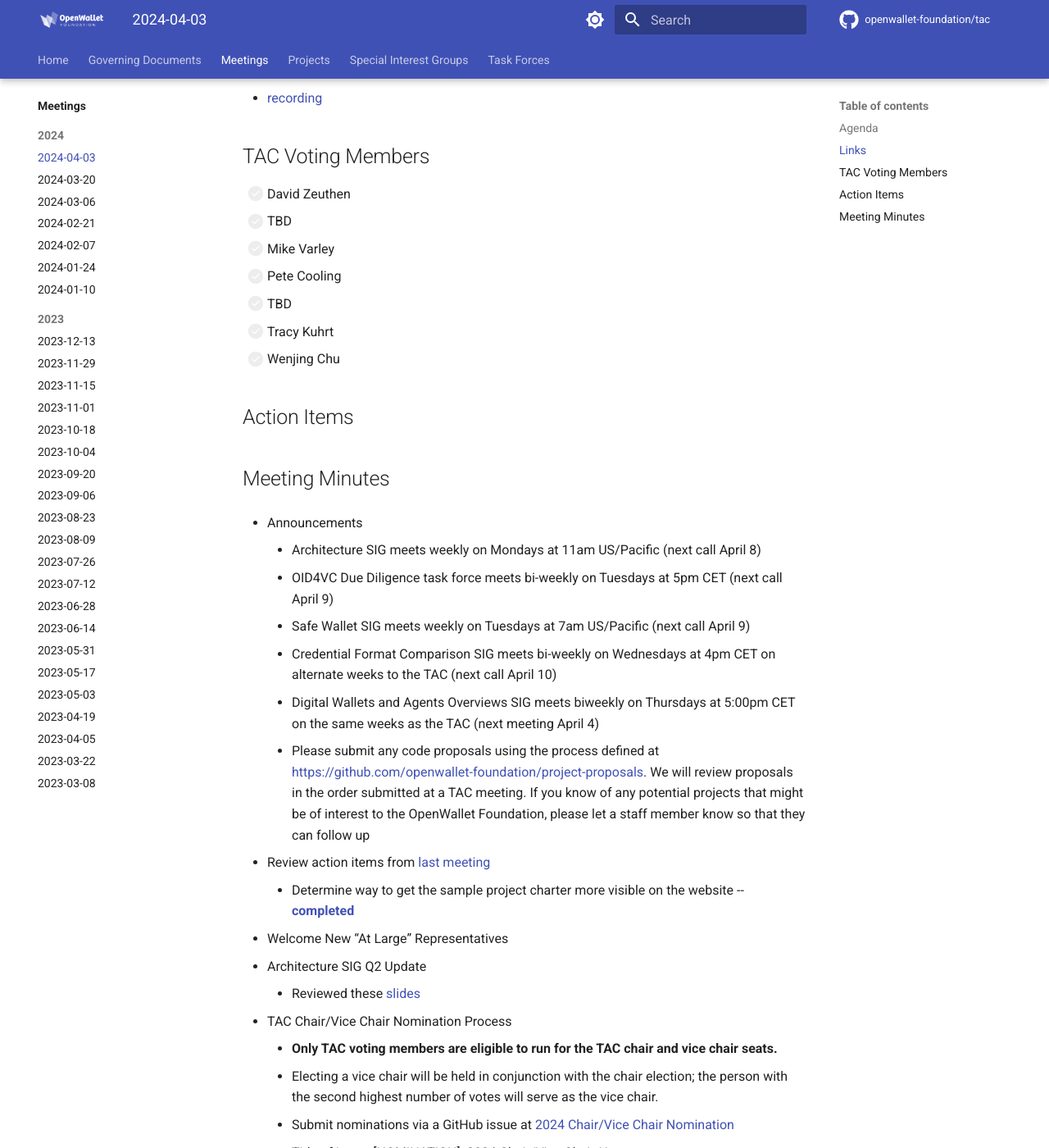
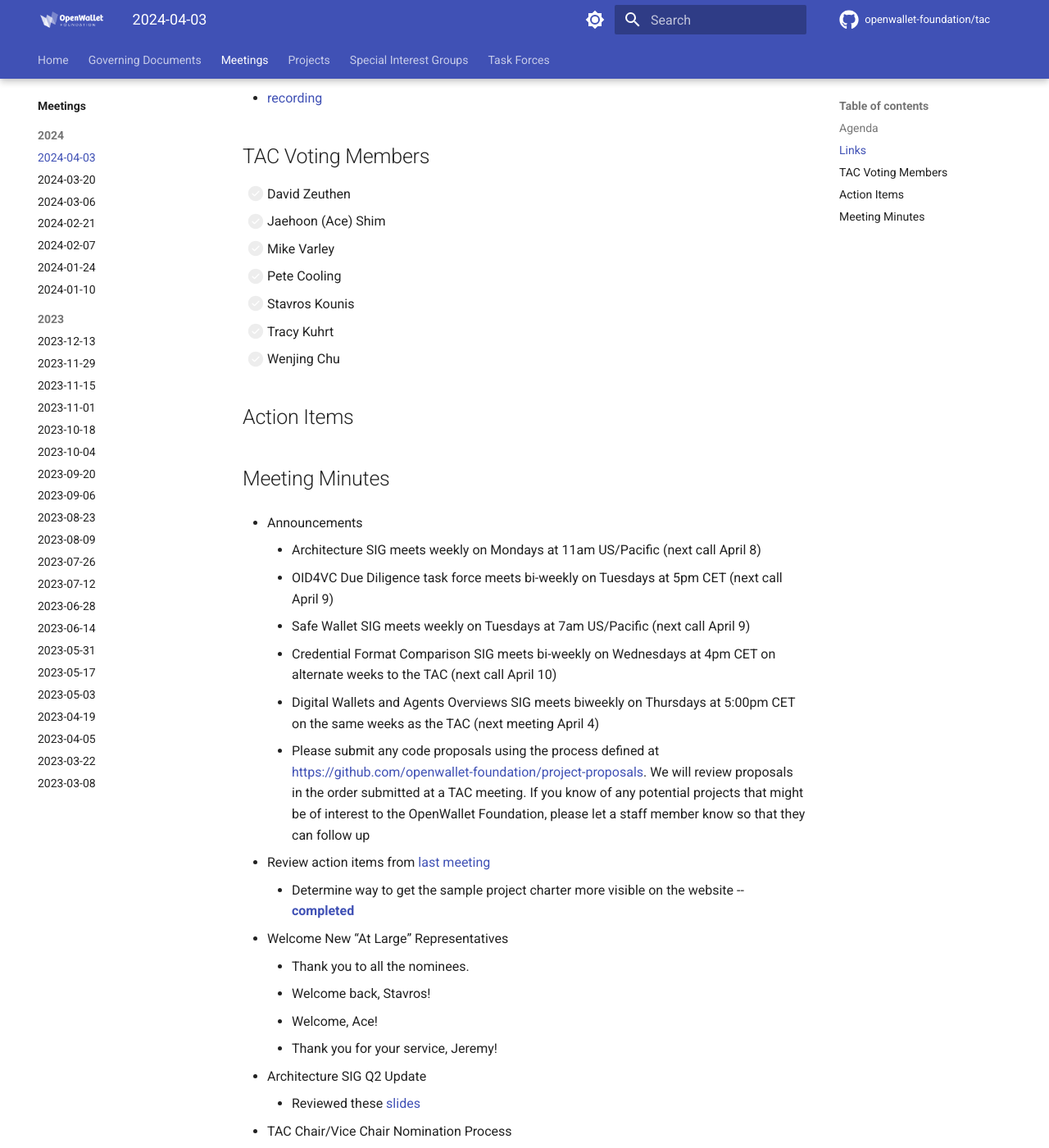
Before and after one commit to openwallet-foundation/tac, an MkDocs documentation site: the page built from docs/meetings/2024/2024-04-03.md, in a window 1280 px wide and 1400 px high, scrolled down 687 px. Shown: the whole window at 82% size. Built offline with MkDocs 1.6.1 and Material for MkDocs 9.7.7, drawn with Linux system fonts in a browser that asks for light colours; comment, search, counter and statistics services are not loaded.

Commit message:
At Large updates
Signed-off-by: Tracy Kuhrt <tracy.a.kuhrt@accenture.com>

```diff
--- a/docs/meetings/2024/2024-04-03.md
+++ b/docs/meetings/2024/2024-04-03.md
@@ -19,10 +19,10 @@
 ## TAC Voting Members
 
 - [ ] David Zeuthen
-- [ ] TBD
+- [ ] Jaehoon (Ace) Shim
 - [ ] Mike Varley
 - [ ] Pete Cooling
-- [ ] TBD
+- [ ] Stavros Kounis
 - [ ] Tracy Kuhrt
 - [ ] Wenjing Chu
 
@@ -42,6 +42,10 @@
     - Determine way to get the sample project charter more visible on the website -- **[completed](https://github.com/openwallet-foundation/tac/pull/127)**
 
 - Welcome New “At Large” Representatives
+    - Thank you to all the nominees.
+    - Welcome back, Stavros!
+    - Welcome, Ace!
+    - Thank you for your service, Jeremy!
 
 - Architecture SIG Q2 Update
     - Reviewed these [slides](https://docs.google.com/presentation/d/1RanuUT2I_K4E0vuwc2qQ4ue7DhNLhbbkmrk6U6pLsnE/edit?usp=drive_link)
```
